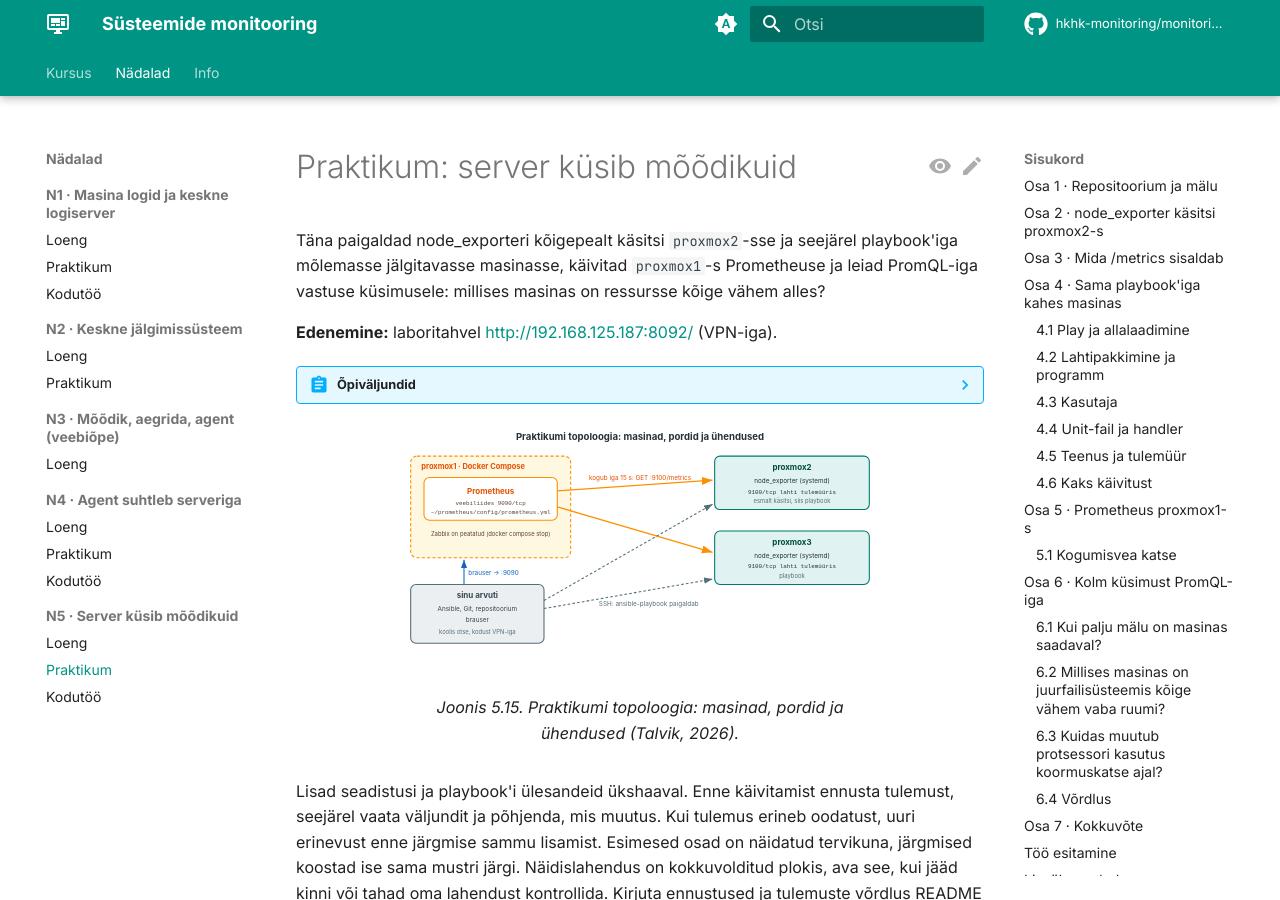
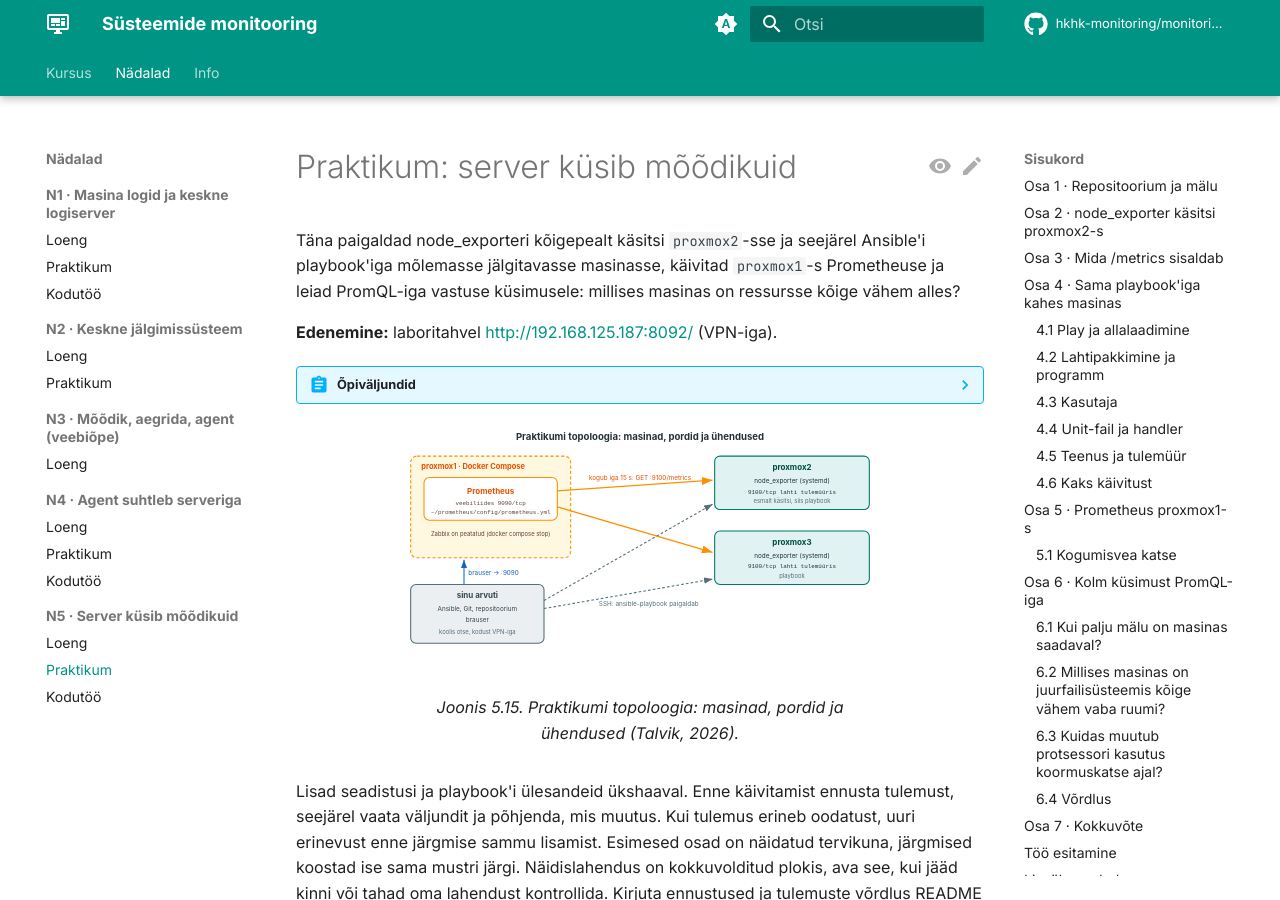
Before and after one commit to hkhk-monitoring/monitoring, an MkDocs documentation site: the page built from docs/week05/lab.md, in a window 1280 px wide and 900 px high. Built offline with MkDocs 1.6.1 and Material for MkDocs 9.7.7, drawn with Linux system fonts in a browser that asks for light colours; comment, search, counter and statistics services are not loaded.

Commit message:
N5 praktikum

```diff
--- a/docs/week05/lab.md
+++ b/docs/week05/lab.md
@@ -7,7 +7,7 @@
 
 # Praktikum: server küsib mõõdikuid
 
-Täna paigaldad node_exporteri kõigepealt käsitsi `proxmox2`-sse ja seejärel playbook'iga mõlemasse jälgitavasse masinasse, käivitad `proxmox1`-s Prometheuse ja leiad PromQL-iga vastuse küsimusele: millises masinas on ressursse kõige vähem alles?
+Täna paigaldad node_exporteri kõigepealt käsitsi `proxmox2`-sse ja seejärel Ansible'i playbook'iga mõlemasse jälgitavasse masinasse, käivitad `proxmox1`-s Prometheuse ja leiad PromQL-iga vastuse küsimusele: millises masinas on ressursse kõige vähem alles?
 
 **Edenemine:** laboritahvel <http://192.168.125.187:8092/> (VPN-iga).
 
@@ -15,7 +15,7 @@
     Pärast loengut ja praktikumi oskad:
 
     1. paigaldada node_exporteri ametlikust väljalaskest systemd teenusena ja kontrollida aadressi `/metrics`;
-    2. kirjutada playbook'i, mis paigaldab node_exporteri mitmesse masinasse ja annab teisel käivitusel `changed=0`;
+    2. kirjutada Ansible'i playbook'i, mis paigaldab node_exporteri mitmesse masinasse ja annab teisel käivitusel `changed=0`;
     3. käivitada Prometheuse Docker Compose'iga, kontrollida **Targets**-lehelt, et target'id on olekus `UP`, ja leida seal viimase kogumise viga, kui target on `DOWN`;
     4. koostada ja kohandada PromQL-i päringuid saadaval oleva mälu, failisüsteemi vaba ruumi ja protsessori kasutuse uurimiseks ning selgitada tulemuste ühikuid ja ulatust;
     5. selgitada, kes avab ühenduse ja milline komponent tagastab väärtused Zabbixi agendi ja Prometheuse puhul.
```
